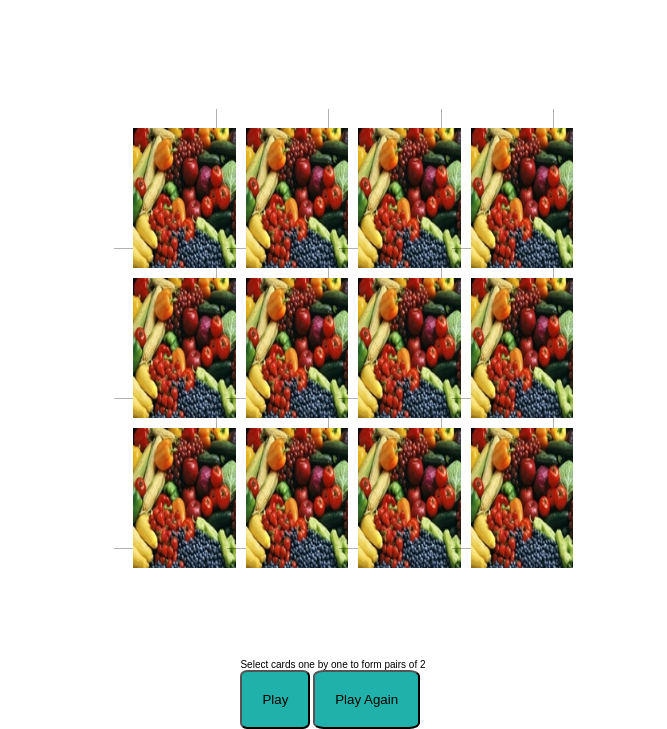
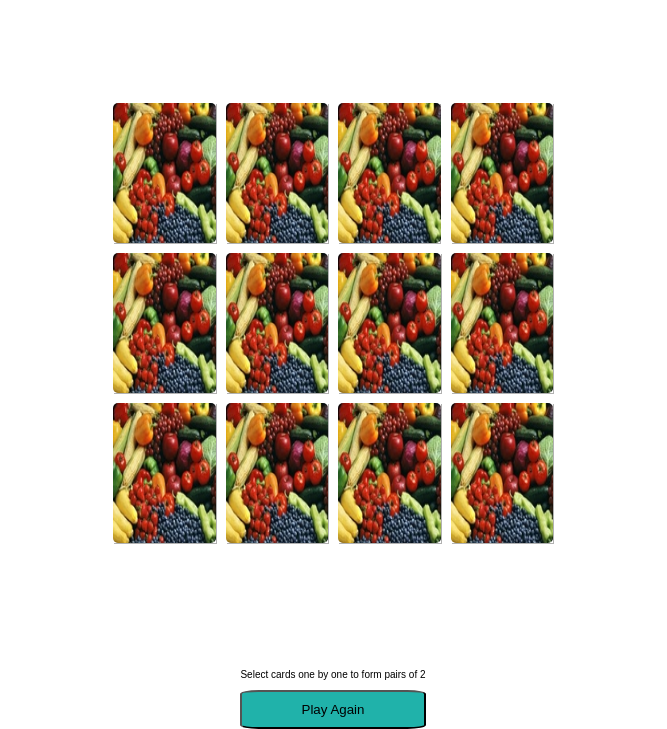
Before and after one commit to ClaudiaMari/teme-curs-agile-hub, a plain HTML site: page index.html in a window 1280 px wide. Shown: the part 71-800 px from the top of the page, without its empty margins (307-974 px from the left). Drawn offline with Linux system fonts and the light colour scheme.

Commit message:
finalizare card-game

```diff
--- a/index.html
+++ b/index.html
@@ -19,6 +19,7 @@
                 <img src="./src/assets/banana.png" alt="banana" class="front-face">
                 <img src="./src/assets/back.jpg" alt="back" class="back-face">
             </div>
+
             <div class="memory-card" data-framework="capsuna">
                 <img src="./src/assets/capsuna.png" alt="capsuna" class="front-face">
                 <img src="./src/assets/back.jpg" alt="back" class="back-face">
@@ -27,6 +28,7 @@
                 <img src="./src/assets/capsuna.png" alt="capsuna" class="front-face">
                 <img src="./src/assets/back.jpg" alt="back" class="back-face">
             </div>
+
             <div class="memory-card" data-framework="cirese">
                 <img src="./src/assets/cirese.png" alt="cirese" class="front-face">
                 <img src="./src/assets/back.jpg" alt="back" class="back-face">
@@ -35,6 +37,7 @@
                 <img src="./src/assets/cirese.png" alt="cirese" class="front-face">
                 <img src="./src/assets/back.jpg" alt="back" class="back-face">
             </div>
+
             <div class="memory-card" data-framework="kiwi">
                 <img src="./src/assets/kiwi.png" alt="kiwi" class="front-face">
                 <img src="./src/assets/back.jpg" alt="back" class="back-face">
@@ -43,6 +46,7 @@
                 <img src="./src/assets/kiwi.png" alt="kiwi" class="front-face">
                 <img src="./src/assets/back.jpg" alt="back" class="back-face">
             </div>
+
             <div class="memory-card" data-framework="lamaie">
                 <img src="./src/assets/lamaie.png" alt="lamaie" class="front-face">
                 <img src="./src/assets/back.jpg" alt="back" class="back-face">
@@ -51,6 +55,7 @@
                 <img src="./src/assets/lamaie.png" alt="lamaie" class="front-face">
                 <img src="./src/assets/back.jpg" alt="back" class="back-face">
             </div>
+
             <div class="memory-card" data-framework="mar">
                 <img src="./src/assets/mar.png" alt="mar" class="front-face">
                 <img src="./src/assets/back.jpg" alt="back" class="back-face">
@@ -59,14 +64,15 @@
                 <img src="./src/assets/mar.png" alt="mar" class="front-face">
                 <img src="./src/assets/back.jpg" alt="back" class="back-face">
             </div>
+
         </div>
         <div class="container__controls">
             Select cards one by one to form pairs of 2
-            <div class="containter__controls-btn">
-                <button type="submit" class="play-btn">Play</button>
-                <button type="submit" class="play_again-btn hidden">Play Again</button>
-            </div>
+            <!-- <div class="containter__controls-btn"></div> -->
+                <button onClick="window.location.reload()" class="play_again-btn">Play Again</button>
+            <!-- </div> -->
         </div>
     </div>
+    <script src="src/scripts/main.js" ></script>
 </body>
 </html>
--- a/src/scripts/main.js
+++ b/src/scripts/main.js
@@ -1,4 +1,3 @@
-
 const cards = document.querySelectorAll('.memory-card');
 
 let hasFlippedCard = false;
@@ -12,19 +11,19 @@ function flipCard() {
     this.classList.add('flip');
 
     if (!hasFlippedCard) {
-    hasFlippedCard = true;
-    firstCard = this;
-    return;
+        hasFlippedCard = true;
+        firstCard = this;
+
+        return;
     }
 
     secondCard = this;
-    lockBoard = true;
 
     checkForMatch();
 }
 
 function checkForMatch() {
-    let isMatch = firstCard.dataset.name === secondCard.dataset.name;
+    let isMatch = firstCard.dataset.framework === secondCard.dataset.framework;
     isMatch ? disableCards() : unflipCards();
 }
 
@@ -36,6 +35,8 @@ function disableCards() {
 }
 
 function unflipCards() {
+    lockBoard = true;
+
     setTimeout(() => {
     firstCard.classList.remove('flip');
     secondCard.classList.remove('flip');
@@ -49,6 +50,8 @@ function resetBoard() {
     [firstCard, secondCard] = [null, null];
 }
 
+
+
 (function shuffle() {
     cards.forEach(card => {
     let ramdomPos = Math.floor(Math.random() * 12);
@@ -56,4 +59,4 @@ function resetBoard() {
     });
 })();
 
-  cards.forEach(card => card.addEventListener('click', flipCard));
+cards.forEach(card => card.addEventListener('click', flipCard));
--- a/src/styles/style.css
+++ b/src/styles/style.css
@@ -18,6 +18,7 @@ h1{
     color: lawngreen;
     font-size: 5rem;
     padding-bottom: 1rem;
+    text-align: center;
 }
 
 .container__game{
@@ -40,25 +41,6 @@ h1{
     transition: transform .5s;
 }
 
-.front-face,
-.back-face {
-    width: 100%;
-    height: 100%;
-    padding: 20px;
-    position: absolute;
-    border-radius: 5px;
-    backface-visibility: hidden;
-}
-.front-face {
-    transform: rotateY(180deg);
-}
-.containter__controls-btn>button{
-    padding: 2rem;
-    border-radius: 10%;
-    background-color: lightseagreen;
-}
-
-
 .memory-card:active {
     transform: scale(0.97);
     transition: transform .2s;
@@ -67,3 +49,30 @@ h1{
 .memory-card.flip {
     transform: rotateY(180deg);
 }
+
+.front-face,
+.back-face {
+    width: 100%;
+    height: 100%;
+    /* padding: 20px; */
+    position: absolute;
+    border-radius: 5px;
+    backface-visibility: hidden;
+
+}
+.front-face {
+    transform: rotateY(180deg);
+}
+
+.container__controls{
+margin-top: 2rem;
+display: flex;
+flex-direction: column;
+
+}
+button{
+    margin-top: 1rem;
+    padding: 1rem;
+    border-radius: 10%;
+    background-color: lightseagreen;
+}
```
